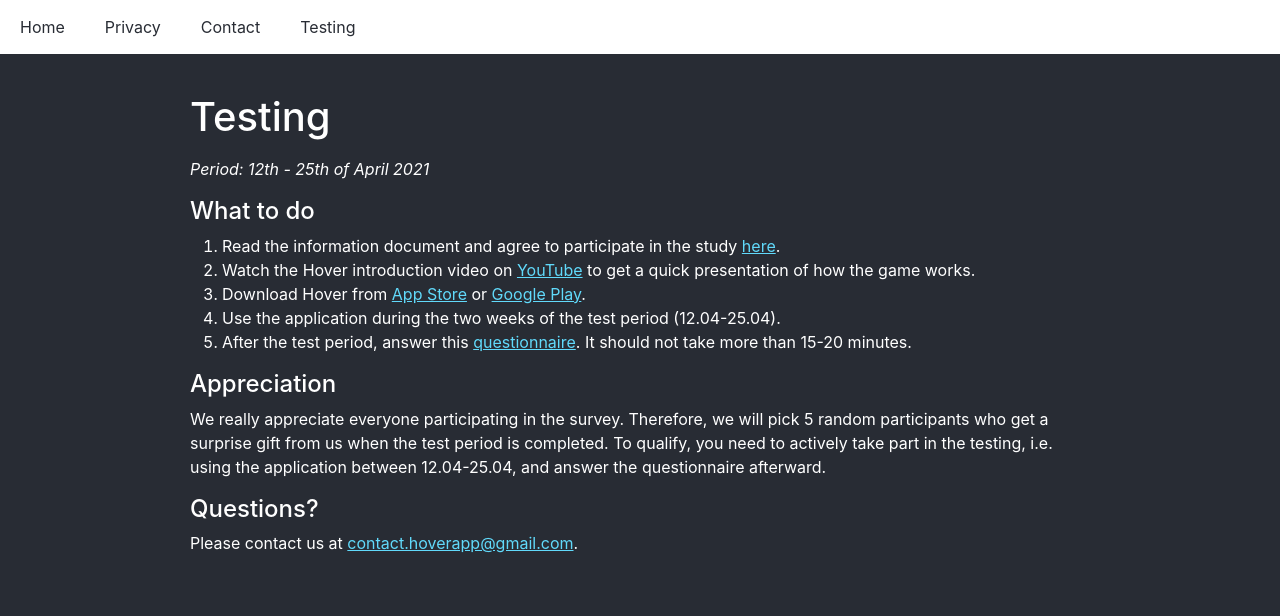
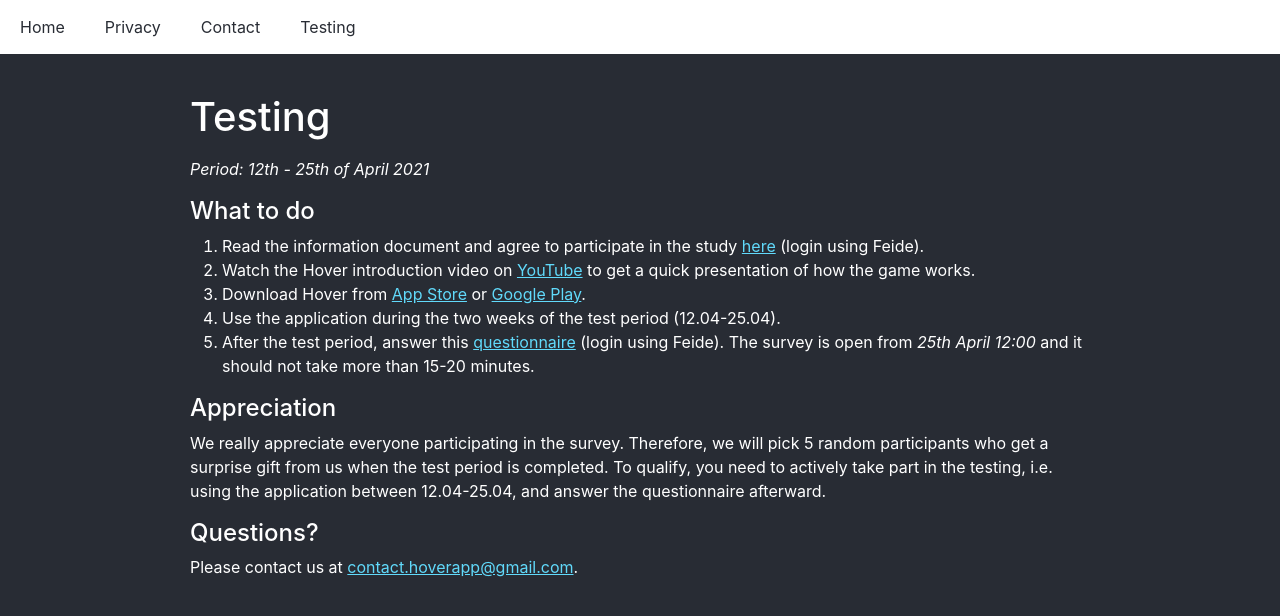
Before and after one commit to sirimykland/hover-web, a React (Create React App) app: page /testing in a window 1280 px wide. Shown: the top 616 px of the page. Built offline with nearby package versions, Linux system fonts and the light colour scheme.

Commit message:
Update Testing.tsx

```diff
--- a/src/Testing/Testing.tsx
+++ b/src/Testing/Testing.tsx
@@ -19,8 +19,8 @@ function Testing() {
             target="_blank"
             rel="noopener noreferrer">
             here
-          </a>
-          .
+          </a>{' '}
+          (login using Feide).
         </li>
         <li>
           Watch the Hover introduction video on{' '}
@@ -61,8 +61,9 @@ function Testing() {
             target="_blank"
             rel="noopener noreferrer">
             questionnaire
-          </a>
-          . It should not take more than 15-20 minutes.
+          </a>{' '}
+          (login using Feide). The survey is open from <i>25th April 12:00</i> and it should not
+          take more than 15-20 minutes.
         </li>
       </ol>
       <h4 className="sub-header">Appreciation</h4>
```
